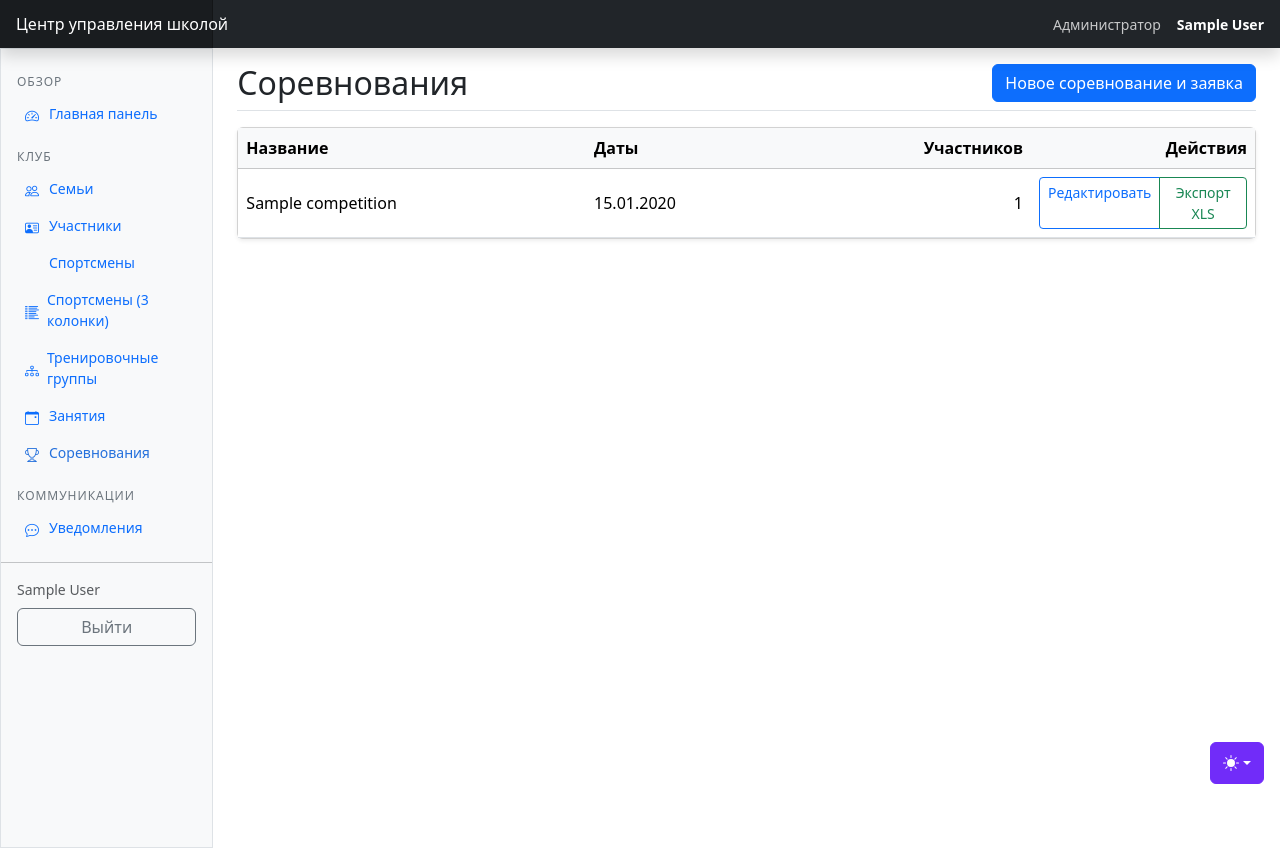
After one commit to kirillbarkhatov/sport_school, a Django app: page /competitions/ in a window 1280 px wide. The commit adds this page. Run offline with Django 5.2, Linux system fonts and the light colour scheme; a user stored in the database is signed in; tables that the repository leaves empty hold one stand-in row (values such as "Sample post"); parts of the project's set-up code (start-up, migrations or seed data) failed here and were passed over; some libraries are stand-ins or nearby versions.

Commit message:
Клубы и соревнования

```diff
--- a/school/forms.py
+++ b/school/forms.py
@@ -23,6 +23,8 @@ from .models import (
     Class,
     ClassEnrollment,
     Group,
+    Competition,
+    Club,
 )
 from .services import compute_contract_defaults
 
@@ -524,6 +526,23 @@ class AthleteContractForm(StyleFormMixin, forms.ModelForm):
         }
 
 
+class CompetitionForm(StyleFormMixin, forms.ModelForm):
+    class Meta:
+        model = Competition
+        fields = ["name", "start_date", "end_date", "location", "description"]
+        widgets = {
+            "start_date": forms.DateInput(attrs={"type": "date"}, format="%Y-%m-%d"),
+            "end_date": forms.DateInput(attrs={"type": "date"}, format="%Y-%m-%d"),
+            "description": forms.Textarea(attrs={"rows": 3}),
+        }
+
+
+class ClubForm(StyleFormMixin, forms.ModelForm):
+    class Meta:
+        model = Club
+        fields = ["name"]
+
+
 def _next_contract_number(family):
     last = (
         AthleteContract.objects.filter(profile__family=family)
--- /dev/null
+++ b/school/templates/competitions/competition_list.html
@@ -0,0 +1,54 @@
+{% extends 'school/base.html' %}
+
+{% block title %}Соревнования{% endblock %}
+
+{% block content %}
+<div class="d-flex justify-content-between align-items-center pt-3 pb-2 mb-3 border-bottom flex-wrap gap-2">
+    <h2 class="mb-0">Соревнования</h2>
+    <a href="{% url 'school:competition_create' %}" class="btn btn-primary">Новое соревнование и заявка</a>
+</div>
+
+<div class="card shadow-sm">
+    <div class="table-responsive">
+        <table class="table align-middle mb-0">
+            <thead class="table-light">
+                <tr>
+                    <th>Название</th>
+                    <th>Даты</th>
+                    <th class="text-end">Участников</th>
+                    <th class="text-end" style="width:14rem;">Действия</th>
+                </tr>
+            </thead>
+            <tbody>
+            {% for competition in object_list %}
+                {% with start=competition.start_date|default_if_none:competition.date end=competition.end_date %}
+                <tr>
+                    <td>{{ competition.name }}</td>
+                    <td>
+                        {% if start and end and start != end %}
+                            {{ start|date:"d.m.Y" }} — {{ end|date:"d.m.Y" }}
+                        {% elif start %}
+                            {{ start|date:"d.m.Y" }}
+                        {% else %}
+                            —
+                        {% endif %}
+                    </td>
+                    <td class="text-end">{{ competition.entries.count }}</td>
+                    <td class="text-end">
+                        <div class="btn-group btn-group-sm">
+                            <a href="{% url 'school:competition_edit' competition.pk %}" class="btn btn-outline-primary">Редактировать</a>
+                            <a href="{% url 'school:competition_export' competition.pk %}" class="btn btn-outline-success">Экспорт XLS</a>
+                        </div>
+                    </td>
+                </tr>
+                {% endwith %}
+            {% empty %}
+                <tr>
+                    <td colspan="4" class="text-center py-4 text-muted">Соревнований пока нет.</td>
+                </tr>
+            {% endfor %}
+            </tbody>
+        </table>
+    </div>
+</div>
+{% endblock %}
--- a/school/templates/school/includes/menu.html
+++ b/school/templates/school/includes/menu.html
@@ -58,6 +58,10 @@
                     <i class="bi bi-calendar-event"></i>
                     Занятия
                 </a>
+                <a class="nav-link d-flex align-items-center gap-2 {% if path|starts_with:'/competitions' %}active{% endif %}" href="{% url 'school:competition_list' %}">
+                    <i class="bi bi-trophy"></i>
+                    Соревнования
+                </a>
 
                 <span class="nav-section-title mt-3">Коммуникации</span>
                 <a class="nav-link d-flex align-items-center gap-2 {% if path|starts_with:'/notifications' %}active{% endif %}" href="{% url 'notifications:notification_list' %}">
--- a/school/urls.py
+++ b/school/urls.py
@@ -19,6 +19,10 @@ urlpatterns = [
         views.AthleteInlineUpdateView.as_view(),
         name="athlete_inline_update",
     ),
+    path("competitions/", views.CompetitionListView.as_view(), name="competition_list"),
+    path("competitions/new/", views.CompetitionCreateUpdateView.as_view(), name="competition_create"),
+    path("competitions/<int:pk>/edit/", views.CompetitionCreateUpdateView.as_view(), name="competition_edit"),
+    path("competitions/<int:pk>/export/", views.competition_export, name="competition_export"),
 ]
 
 if settings.DEBUG:
--- a/school/views.py
+++ b/school/views.py
@@ -3,7 +3,7 @@ from datetime import date
 
 from django.contrib.auth.decorators import login_required
 from django.db.models import Prefetch
-from django.http import JsonResponse
+from django.http import JsonResponse, HttpResponse
 from django.shortcuts import render, get_object_or_404, redirect
 from django.utils import timezone
 from django.views import View
@@ -16,8 +16,9 @@ from school.forms import (
     PersonCompactForm,
     FamilyForm,
     FamilyMemberForm,
+    CompetitionForm,
 )
-from school.models import Athlete, Family, FamilyMember, Group
+from school.models import Athlete, Family, FamilyMember, Group, Club, Competition, CompetitionEntry
 from users.mixins import ApprovedUserRequiredMixin
 from users.utils import (
     get_athlete_queryset_for_user,
@@ -90,6 +91,9 @@ class AthleteSimpleListView(ApprovedUserRequiredMixin, ListView):
                 Prefetch("groups_athletes", queryset=Group.objects.order_by("name"))
             )
         )
+        club_id = self.request.GET.get("club")
+        if club_id:
+            queryset = queryset.filter(person__club_id=club_id)
 
         order = self.request.GET.get("order")
         if order == "dob":
@@ -102,6 +106,8 @@ class AthleteSimpleListView(ApprovedUserRequiredMixin, ListView):
     def get_context_data(self, **kwargs):
         context = super().get_context_data(**kwargs)
         context["order"] = self.request.GET.get("order") or ""
+        context["clubs"] = Club.objects.order_by("name")
+        context["selected_club"] = self.request.GET.get("club") or ""
         order = context["order"]
         grouped = []
 
@@ -383,3 +389,267 @@ class AthleteInlineUpdateView(ApprovedUserRequiredMixin, View):
             }
         )
         return JsonResponse({"success": True, "athlete": response_payload})
+
+
+class CompetitionListView(ApprovedUserRequiredMixin, ListView):
+    model = Competition
+    template_name = "competitions/competition_list.html"
+
+    def get_queryset(self):
+        return Competition.objects.prefetch_related("entries__athlete__person").order_by("-start_date", "-date", "name")
+
+    def get_context_data(self, **kwargs):
+        ctx = super().get_context_data(**kwargs)
+        ctx["competition_form"] = CompetitionForm()
+        return ctx
+
+
+def _athlete_filter_queryset(user, club_id=None, year_from=None, year_to=None, order="surname"):
+    qs = (
+        get_athlete_queryset_for_user(user)
+        .select_related("person__club")
+        .prefetch_related(Prefetch("groups_athletes", queryset=Group.objects.order_by("name")))
+    )
+    if club_id:
+        qs = qs.filter(person__club_id=club_id)
+    if year_from:
+        qs = qs.filter(person__date_of_birth__year__gte=year_from)
+    if year_to:
+        qs = qs.filter(person__date_of_birth__year__lte=year_to)
+    if order == "dob":
+        qs = qs.order_by("person__date_of_birth", "person__surname", "person__name")
+    else:
+        qs = qs.order_by("person__surname", "person__name")
+    return qs
+
+
+class CompetitionCreateUpdateView(ApprovedUserRequiredMixin, View):
+    template_name = "competitions/competition_form.html"
+
+    def get_object(self, pk):
+        if pk is None:
+            return None
+        return get_object_or_404(Competition, pk=pk)
+
+    def get(self, request, pk=None):
+        competition = self.get_object(pk)
+        form = CompetitionForm(instance=competition)
+        club_id = request.GET.get("club") or ""
+        year_from = request.GET.get("year_from") or ""
+        year_to = request.GET.get("year_to") or ""
+        order = request.GET.get("order") or "surname"
+        athletes = _athlete_filter_queryset(
+            request.user,
+            club_id=None,
+            year_from=None,
+            year_to=None,
+            order="surname",
+        )
+        selected_ids = set()
+        if competition:
+            selected_ids = set(competition.entries.values_list("athlete_id", flat=True))
+        context = {
+            "form": form,
+            "competition": competition,
+            "athletes": athletes,
+            "clubs": Club.objects.order_by("name"),
+            "selected_club": club_id,
+            "year_from": year_from,
+            "year_to": year_to,
+            "order": order,
+            "selected_ids": selected_ids,
+        }
+        return render(request, self.template_name, context)
+
+    def post(self, request, pk=None):
+        competition = self.get_object(pk)
+        form = CompetitionForm(request.POST, instance=competition)
+        save_competition = "save_competition" in request.POST
+        save_athletes = "athletes_submit" in request.POST
+        selected_ids = set(request.POST.getlist("athletes"))
+
+        # Если просто сохраняем участников и соревнование уже существует — не требуем валидности формы
+        if save_athletes and competition:
+            selected_ids_int = [int(aid) for aid in selected_ids]
+            existing = set(competition.entries.values_list("athlete_id", flat=True))
+            competition.entries.exclude(athlete_id__in=selected_ids_int).delete()
+            to_add = [aid for aid in selected_ids_int if aid not in existing]
+            CompetitionEntry.objects.bulk_create(
+                [CompetitionEntry(competition=competition, athlete_id=aid) for aid in to_add]
+            )
+            return redirect("school:competition_edit", pk=competition.pk)
+
+        if form.is_valid():
+            competition = form.save(commit=False)
+            if competition.start_date is None and competition.date:
+                competition.start_date = competition.date
+            if competition.start_date is None and form.cleaned_data.get("start_date"):
+                competition.start_date = form.cleaned_data["start_date"]
+            competition.save()
+            if save_athletes:
+                selected_ids_int = [int(aid) for aid in selected_ids]
+                existing = set(competition.entries.values_list("athlete_id", flat=True))
+                competition.entries.exclude(athlete_id__in=selected_ids_int).delete()
+                to_add = [aid for aid in selected_ids_int if aid not in existing]
+                CompetitionEntry.objects.bulk_create(
+                    [CompetitionEntry(competition=competition, athlete_id=aid) for aid in to_add]
+                )
+            if save_athletes or save_competition:
+                return redirect("school:competition_edit", pk=competition.pk)
+
+        # invalid form or no save flag: re-render with all athletes
+        athletes = _athlete_filter_queryset(
+            request.user,
+            club_id=None,
+            year_from=None,
+            year_to=None,
+            order="surname",
+        )
+        context = {
+            "form": form,
+            "competition": competition,
+            "athletes": athletes,
+            "clubs": Club.objects.order_by("name"),
+            "selected_club": "",
+            "year_from": "",
+            "year_to": "",
+            "order": "surname",
+            "selected_ids": selected_ids,
+        }
+        return render(request, self.template_name, context)
+
+
+def _excel_date_from_serial(serial):
+    from datetime import datetime, timedelta
+    try:
+        base = datetime(1899, 12, 30)
+        return base + timedelta(days=int(serial))
+    except Exception:
+        return None
+
+
+def competition_export(request, pk):
+    competition = get_object_or_404(Competition, pk=pk)
+    entries = competition.entries.select_related("athlete__person", "athlete__person__club").order_by(
+        "athlete__person__surname", "athlete__person__name"
+    )
+    rows = []
+    for idx, entry in enumerate(entries, start=1):
+        person = entry.athlete.person
+        dob = person.date_of_birth.strftime("%d.%m.%Y") if person.date_of_birth else ""
+        year = person.date_of_birth.year if person.date_of_birth else ""
+        rows.append(
+            [
+                str(idx),
+                " ".join(filter(None, [person.surname, person.name, person.middlename])),
+                dob,
+                entry.athlete.rank or "",
+                "Всеволожский",  # муниципальный район — по примеру файла
+                person.club.name if person.club else "",
+            ]
+        )
+
+    # XML Spreadsheet with styles
+    from django.utils.encoding import force_str
+
+    def cell(value, style=None):
+        style_attr = f" ss:StyleID='{style}'" if style else ""
+        return f"<Cell{style_attr}><Data ss:Type='String'>{force_str(value)}</Data></Cell>"
+
+    header = f'ЗАЯВКА НА УЧАСТИЕ СПОРТСМЕНОВ В СОРЕВНОВАНИЯХ "{competition.name}" ПО ГОРНОЛЫЖНОМУ СПОРТУ'
+    if competition.location:
+        subloc = f'НА {competition.location.upper()}'
+    else:
+        subloc = ""
+    date_part = ""
+    MONTHS_RU = {
+        1: "января",
+        2: "февраля",
+        3: "марта",
+        4: "апреля",
+        5: "мая",
+        6: "июня",
+        7: "июля",
+        8: "августа",
+        9: "сентября",
+        10: "октября",
+        11: "ноября",
+        12: "декабря",
+    }
+
+    def fmt_ru(d):
+        return f"{d.day} {MONTHS_RU.get(d.month, '')} {d.year}"
+
+    if competition.start_date and competition.end_date and competition.start_date != competition.end_date:
+        date_part = f"{fmt_ru(competition.start_date)} - {fmt_ru(competition.end_date)}"
+    elif competition.start_date:
+        date_part = fmt_ru(competition.start_date)
+    elif competition.date:
+        date_part = fmt_ru(competition.date)
+    subtitle = " ".join(filter(None, [subloc, date_part, "от команды Всеволожского района"])).strip()
+
+    table_rows = []
+    # Title rows
+    table_rows.append(f"<Row><Cell ss:MergeAcross='5' ss:StyleID='sTitle'><Data ss:Type='String'>{force_str(header)}</Data></Cell></Row>")
+    table_rows.append(f"<Row><Cell ss:MergeAcross='5' ss:StyleID='sSubtitle'><Data ss:Type='String'>{force_str(subtitle)}</Data></Cell></Row>")
+    # Header row
+    headers = ["№ п/п", "Фамилия, Имя", "Дата рождения", "Спортивный разряд", "Муниципальный район", "ФСО/Отделение"]
+    table_rows.append("<Row>" + "".join(cell(h, "sHead") for h in headers) + "</Row>")
+    # Data rows
+    for r in rows:
+        table_rows.append("<Row>" + "".join(cell(val, "sCell") for val in r) + "</Row>")
+
+    styles = """
+    <Styles>
+      <Style ss:ID="sTitle">
+        <Font ss:Bold="1" ss:Size="12"/>
+        <Alignment ss:Horizontal="Center"/>
+      </Style>
+      <Style ss:ID="sSubtitle">
+        <Font ss:Bold="1" ss:Size="11"/>
+        <Alignment ss:Horizontal="Center"/>
+      </Style>
+      <Style ss:ID="sHead">
+        <Font ss:Bold="1"/>
+        <Alignment ss:Horizontal="Center"/>
+        <Borders>
+          <Border ss:Position="Bottom" ss:LineStyle="Continuous" ss:Weight="1"/>
+          <Border ss:Position="Top" ss:LineStyle="Continuous" ss:Weight="1"/>
+          <Border ss:Position="Left" ss:LineStyle="Continuous" ss:Weight="1"/>
+          <Border ss:Position="Right" ss:LineStyle="Continuous" ss:Weight="1"/>
+        </Borders>
+      </Style>
+      <Style ss:ID="sCell">
+        <Borders>
+          <Border ss:Position="Bottom" ss:LineStyle="Continuous" ss:Weight="1"/>
+          <Border ss:Position="Top" ss:LineStyle="Continuous" ss:Weight="1"/>
+          <Border ss:Position="Left" ss:LineStyle="Continuous" ss:Weight="1"/>
+          <Border ss:Position="Right" ss:LineStyle="Continuous" ss:Weight="1"/>
+        </Borders>
+      </Style>
+    </Styles>
+    """
+
+    columns = (
+        "<Column ss:AutoFitWidth='0' ss:Width='25'/>"
+        "<Column ss:AutoFitWidth='0' ss:Width='220'/>"
+        "<Column ss:AutoFitWidth='0' ss:Width='80'/>"
+        "<Column ss:AutoFitWidth='0' ss:Width='80'/>"
+        "<Column ss:AutoFitWidth='0' ss:Width='120'/>"
+        "<Column ss:AutoFitWidth='0' ss:Width='120'/>"
+    )
+
+    xml_content = (
+        "<?xml version='1.0'?>"
+        "<?mso-application progid='Excel.Sheet'?>"
+        "<Workbook xmlns='urn:schemas-microsoft-com:office:spreadsheet' "
+        "xmlns:ss='urn:schemas-microsoft-com:office:spreadsheet'>"
+        f"{styles}"
+        "<Worksheet ss:Name='Общая заявка'><Table>"
+        f"{columns}"
+        + "".join(table_rows) +
+        "</Table></Worksheet></Workbook>"
+    )
+    resp = HttpResponse(xml_content, content_type="application/vnd.ms-excel")
+    resp["Content-Disposition"] = f'attachment; filename=\"zayavka_{competition.pk}.xls\"'
+    return resp
```
Also changed, not shown: members/templates/members/family_list.html (+10 -0 lines), members/templates/members/person_list.html (+10 -0 lines), members/views.py (+13 -2 lines), school/models.py (+25 -2 lines), school/templates/competitions/competition_form.html (added, +169 -0 lines), school/templates/school/athlete_simple_list.html (+14 -3 lines), school/migrations/0031_club_person_club_competition_dates.py (added), school/migrations/0032_import_athletes_from_excels.py (added), school/migrations/0033_fill_club_for_active.py (added).
